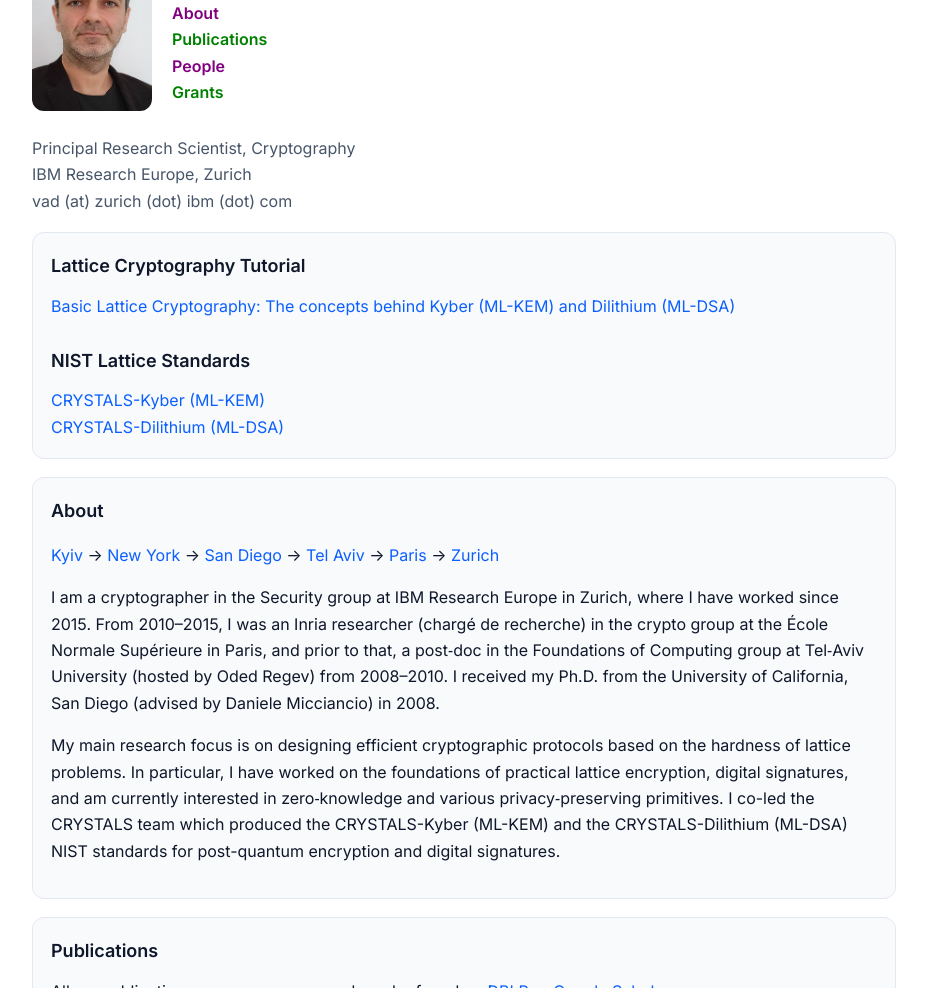
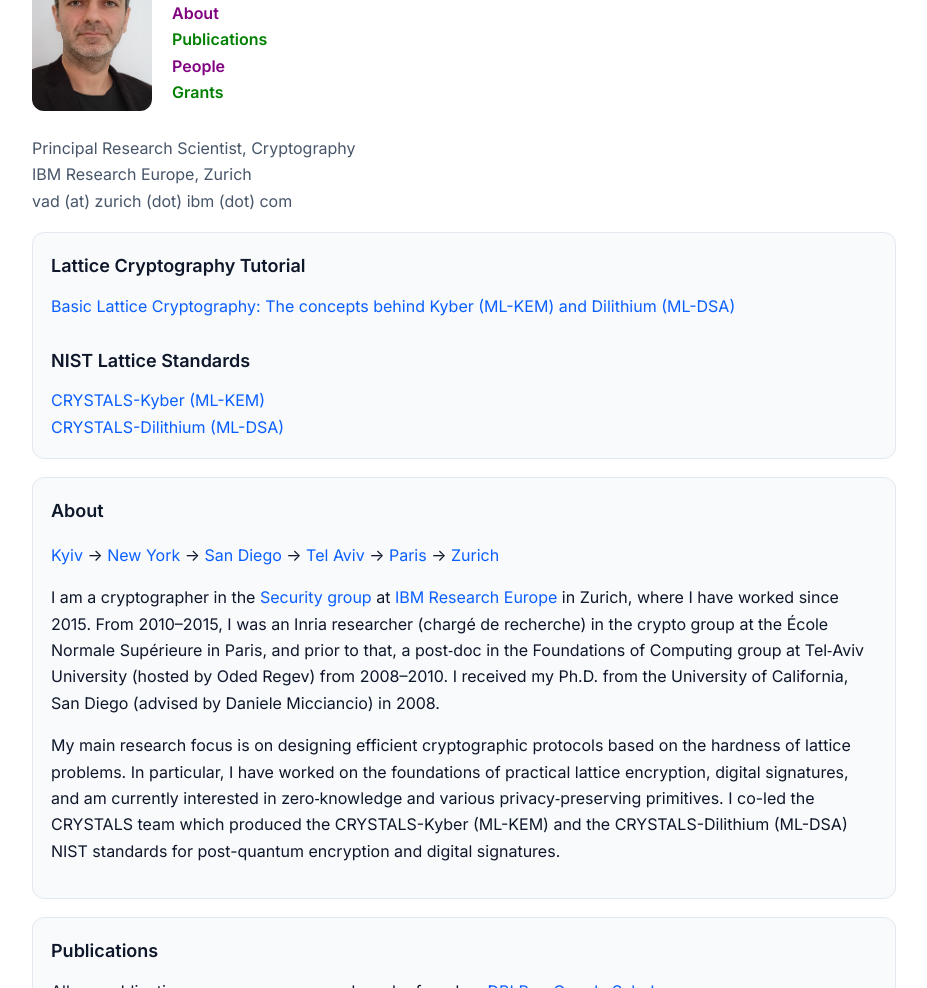
Before and after one commit to VadimLyubash/VadimLyubash.github.io, a plain HTML site: page index.html in a window 1280 px wide. Shown: the part 112-1100 px from the top of the page, without its empty margins (176-1103 px from the left). Drawn offline with Linux system fonts and the light colour scheme.

Commit message:
color changes

```diff
--- a/index.html
+++ b/index.html
@@ -15,7 +15,7 @@
   <section id="about">
     <h2>About</h2>
     <p> <a href="https://highschool32.com.ua/">Kyiv</a> → <a href="https://www.engineering.columbia.edu/">New York</a> → <a href="https://cse.ucsd.edu/">San Diego</a> → <a href="https://en-exact-sciences.tau.ac.il/computer">Tel Aviv</a> → <a href="https://www.inria.fr/fr">Paris</a> → <a href="https://research.ibm.com/labs/zurich">Zurich</a> </p>
-    <p>I am a cryptographer in the Security group at IBM Research Europe in Zurich, where I have worked since 2015. From 2010–2015, I was an Inria researcher (chargé de recherche) in the crypto group at the École Normale Supérieure in Paris, and prior to that, a post‑doc in the Foundations of Computing group at Tel‑Aviv University (hosted by Oded Regev) from 2008–2010. I received my Ph.D. from the University of California, San Diego (advised by Daniele Micciancio) in 2008.</p>
+    <p>I am a cryptographer in the <a href="https://www.zurich.ibm.com/security/index.html">Security group</a> at <a href="https://research.ibm.com/labs/zurich">IBM Research Europe</a> in Zurich, where I have worked since 2015. From 2010–2015, I was an Inria researcher (chargé de recherche) in the crypto group at the École Normale Supérieure in Paris, and prior to that, a post‑doc in the Foundations of Computing group at Tel‑Aviv University (hosted by Oded Regev) from 2008–2010. I received my Ph.D. from the University of California, San Diego (advised by Daniele Micciancio) in 2008.</p>
     <p>My main research focus is on designing efficient cryptographic protocols based on the hardness of lattice problems. In particular, I have worked on the foundations of practical lattice encryption, digital signatures, and am currently interested in zero‑knowledge and various privacy‑preserving primitives. I co-led the CRYSTALS team which produced the CRYSTALS-Kyber (ML-KEM) and the CRYSTALS-Dilithium (ML-DSA) NIST standards for post-quantum encryption and digital signatures.</p>
   </section>
 
```
